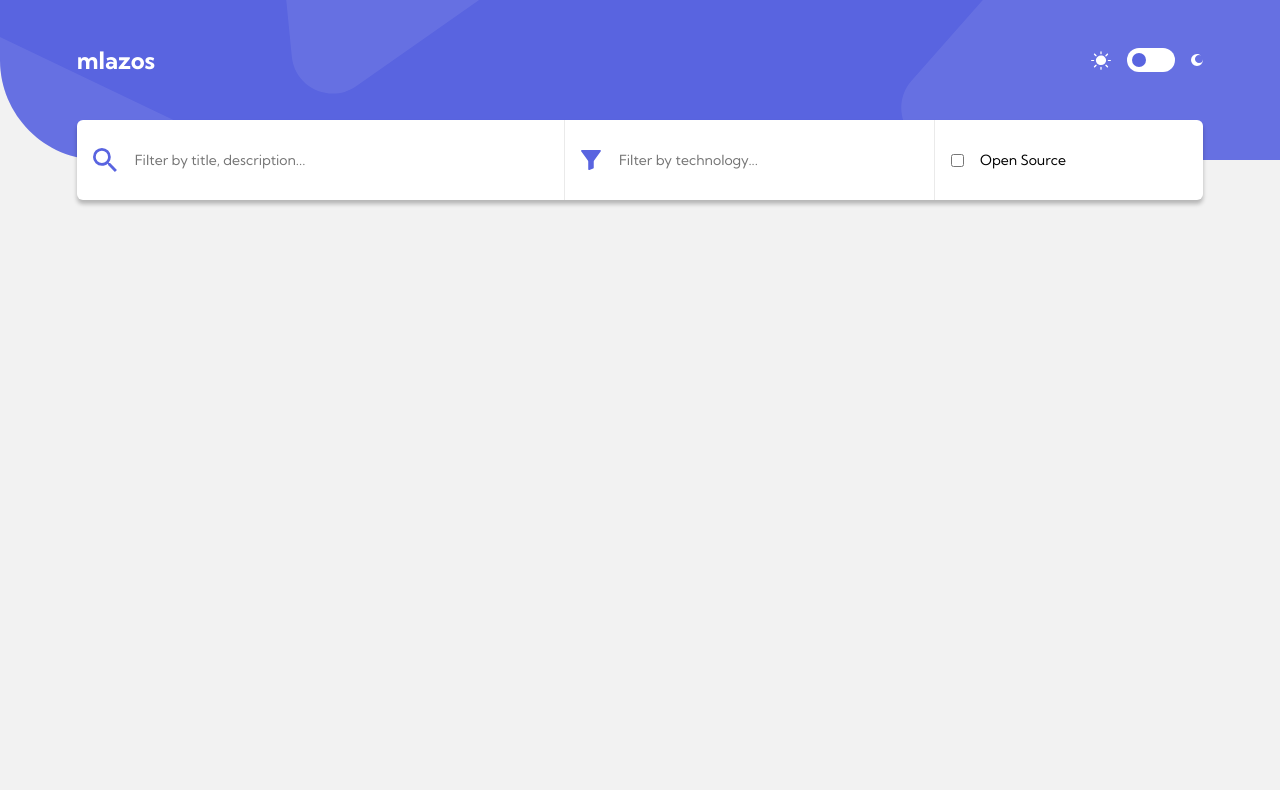
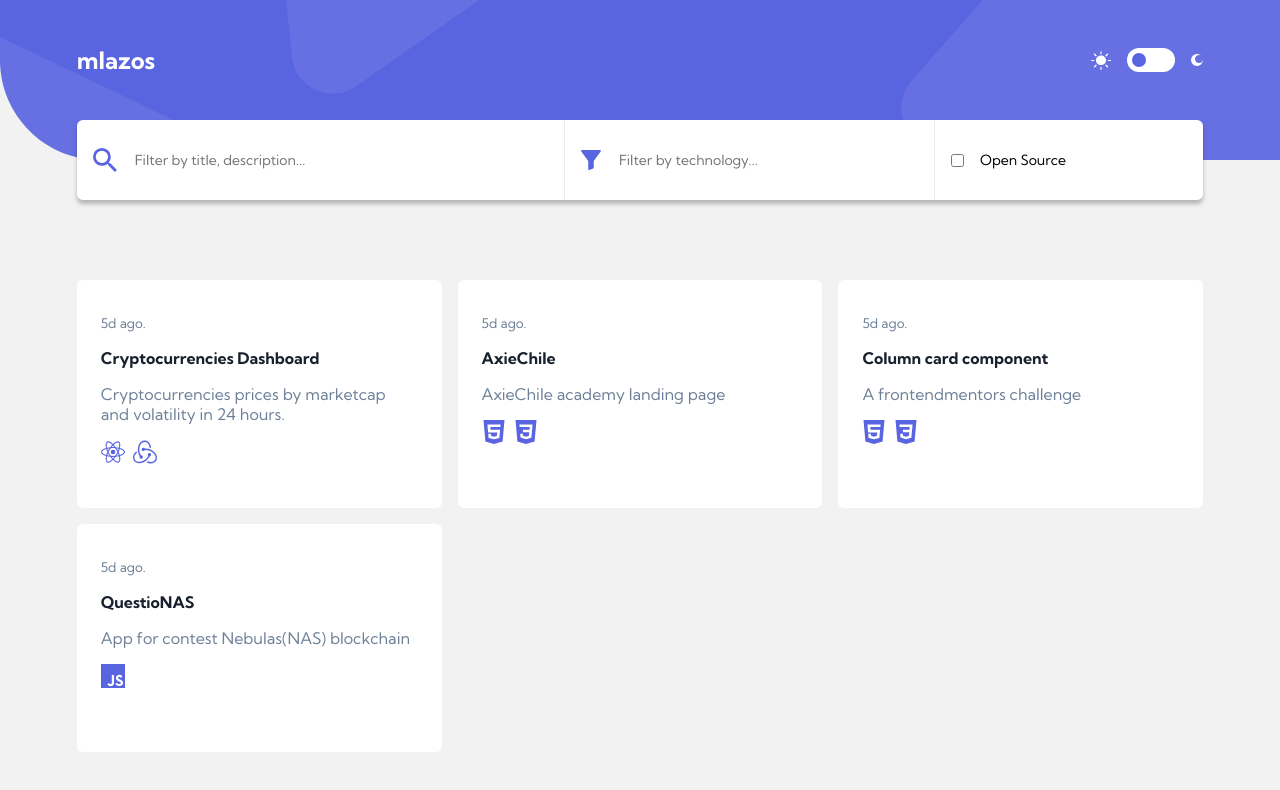
Before and after one commit to mlazos7/portfolio, a React (Create React App) app: page / in a window 1280 px wide. Shown: the top 790 px of the page. Built offline with nearby package versions, Linux system fonts and the light colour scheme.

Commit message:
adding projects to layout

```diff
--- a/package.json
+++ b/package.json
@@ -12,6 +12,7 @@
     "@types/react-dom": "^18.0.6",
     "react": "^18.2.0",
     "react-dom": "^18.2.0",
+    "react-icons": "^4.4.0",
     "react-scripts": "5.0.1",
     "sass": "^1.55.0",
     "typescript": "^4.8.3",
--- a/src/App.tsx
+++ b/src/App.tsx
@@ -1,10 +1,11 @@
-import { useState,useContext } from "react";
+import { useState,useContext, useEffect } from "react";
 import "./assets/styles/index.scss";
-import Content from "./components/Content";
 import { Filter, SmallFilter } from "./components/Filter";
 import { Header } from "./components/Header";
+import {ProjectList} from "./components/projects";
 import { Context } from "./context";
 import { useMediaQuery } from "./hooks/useMediaQuery";
+
 
 function App() {
   const matches = useMediaQuery("(min-width: 768px)");
@@ -12,11 +13,11 @@ function App() {
   const [theme,setTheme] = useState('light');
 
   return (
-    <div className="App">
+    <div className={`App theme-${theme}`}>
       <Context.Provider value={{theme,setTheme}}>
         <Header />
         {matches ? <Filter /> : <SmallFilter />}
-        <Content />
+        <ProjectList />
       </Context.Provider>
     </div>
   );
--- a/src/assets/styles/index.scss
+++ b/src/assets/styles/index.scss
@@ -6,16 +6,9 @@
   margin: 0;
   font-family: "Kumbh Sans", sans-serif;
 }
-body {
-  background-color: $background;
-}
 h1 {
   color: $white;
 }
-.App {
-  width: 100vw;
-}
-
 header {
   width: 100%;
   height: 160px;
@@ -34,6 +27,18 @@ header {
       gap: 1rem;
     }
   }
+}
+
+body {
+  background-color: $background;
+}
+
+.theme-light {
+}
+.theme-dark {
+}
+.App {
+  width: 100vw;
 }
 
 .filter {
@@ -74,8 +79,8 @@ header {
   }
 
   input {
-    &:hover{
-        cursor: pointer;
+    &:hover {
+      cursor: pointer;
     }
   }
 
@@ -90,10 +95,52 @@ header {
     }
   }
 }
+.pointer {
+  cursor: pointer;
+}
 
-.toggle-icon {
-    cursor: pointer;
-}
 .content {
   margin-top: 5rem;
+  display: grid;
+  grid-template-columns: 1fr 1fr 1fr;
+  gap: 1rem;
+  padding: 0 $padding;
+
+  > div {
+    border-radius: 6px;
+    background-color: white;
+    min-height: 228px;
+    padding: 2rem 1.5rem;
+
+    :first-child {
+      color: #6e8098;
+    }
+
+    h4 {
+      padding: 1rem 0rem;
+      color: #19202d;
+    }
+
+    p {
+      color: #6e8098;
+    }
+
+    .tags {
+      display: flex;
+      padding-top: 1rem;
+      gap: 0.5rem;
+    }
+  }
 }
+
+@media only screen and (max-width: 1024px) {
+  .content {
+    grid-template-columns: 1fr 1fr;
+  }
+}
+
+@media only screen and (max-width: 768px) {
+  .content {
+    grid-template-columns: 1fr;
+  }
+}
--- a/src/components/Header.tsx
+++ b/src/components/Header.tsx
@@ -9,7 +9,6 @@ const ThemeToggle = () => {
   const { theme, setTheme } = useContext(Context);
 
   const toogleOnClick = () => {
-    console.log('click')
     setTheme(theme === "light" ? "dark" : "light");
   };
 
@@ -19,7 +18,7 @@ const ThemeToggle = () => {
     <div className="toggle">
       <img src={SunIcon} alt="" />
       <img
-        className="toggle-icon"
+        className="toggle-icon pointer"
         onClick={toogleOnClick}
         src={toggleIcon}
         alt=""
--- /dev/null
+++ b/src/components/projects/index.tsx
@@ -0,0 +1,54 @@
+import React from "react";
+import projects from "../../data";
+import { Tags } from "../../types";
+import { IconContext } from "react-icons";
+import {
+  SiJavascript,
+  SiTypescript,
+  SiCss3,
+  SiHtml5,
+  SiReact,
+  SiRedux,
+} from "react-icons/si";
+import { MdDisabledByDefault } from "react-icons/md";
+
+const Icon = ({ tag }: { tag: Tags }) => {
+  switch (tag) {
+    case "css":
+      return <SiCss3 title={tag} />;
+    case "html":
+      return <SiHtml5 />;
+    case "js":
+      return <SiJavascript />;
+    case "react":
+      return <SiReact />;
+    case "redux":
+      return <SiRedux />;
+    case "ts":
+      return <SiTypescript />;
+    default:
+      return <MdDisabledByDefault />;
+  }
+};
+
+const projectList = projects.map((item) => (
+  <div key={item.id}>
+    <small className="header">5d ago.</small>
+    <h4>{item.projectName}</h4>
+    <p>{item.description}</p>
+    <div className="tags">
+      {item.tags.map((tag, index) => (
+        <IconContext.Provider
+          key={index}
+          value={{ color: "#5964E0", className: "react-icons", size: "1.5rem" }}
+        >
+          <Icon tag={tag} />
+        </IconContext.Provider>
+      ))}
+    </div>
+  </div>
+));
+
+const ProjectList = () => <div className="content">{projectList}</div>;
+
+export { ProjectList };
--- a/src/data.ts
+++ b/src/data.ts
@@ -1,33 +1,37 @@
-import { Proyect } from "./types"
+import { Project } from "./types"
 
-const data : Array<Proyect> = [
+const data: Array<Project> = [
     {
-        proyectName: 'Cryptocurrencies Dashboard',
+        id: 1,
+        projectName: 'Cryptocurrencies Dashboard',
         description: 'Cryptocurrencies prices by marketcap and volatility in 24 hours.',
-        tags: ['react','redux','js'],
+        tags: ['react', 'redux'],
         repositoryUrl: 'https://github.com/mlazos7/crypto-dashboard',
         siteUrl: 'mlazos7.github.io/crypto-dashboard/'
     },
     {
-       proyectName: 'AxieChile' ,
-       description: 'AxieChile academy landing page',
-       tags: ['css'],
-       repositoryUrl: 'https://github.com/mlazos7/axiechile-landing',
-       siteUrl: '* https://www.axiechile.cl/'
+        id: 2,
+        projectName: 'AxieChile',
+        description: 'AxieChile academy landing page',
+        tags: ['html','css'],
+        repositoryUrl: 'https://github.com/mlazos7/axiechile-landing',
+        siteUrl: '* https://www.axiechile.cl/'
     },
     {
-        proyectName: 'Column card component',
+        id: 3,
+        projectName: 'Column card component',
         description: 'A frontendmentors challenge',
-        tags: ['css'],
+        tags: ['html','css'],
         repositoryUrl: 'https://github.com/mlazos7/3column-card-component',
         siteUrl: '* https://mlazos7.github.io/3column-card-component/'
     },
     {
-        proyectName: 'QuestioNAS',
+        id: 4,
+        projectName: 'QuestioNAS',
         description: 'App for contest Nebulas(NAS) blockchain',
-        tags: ['js', 'blockchain'],
+        tags: ['js'],
         repositoryUrl: 'https://github.com/mlazos7/QuestioNAS-Blockchain',
         siteUrl: '* https://mlazos7.github.io/QuestioNAS-Blockchain/'
     }
 ]
-export { data }
+export default data;
```
Also changed, not shown: src/types.d.ts (+6 -3 lines), 1 other file (tests, documents, lock files or other folders).
